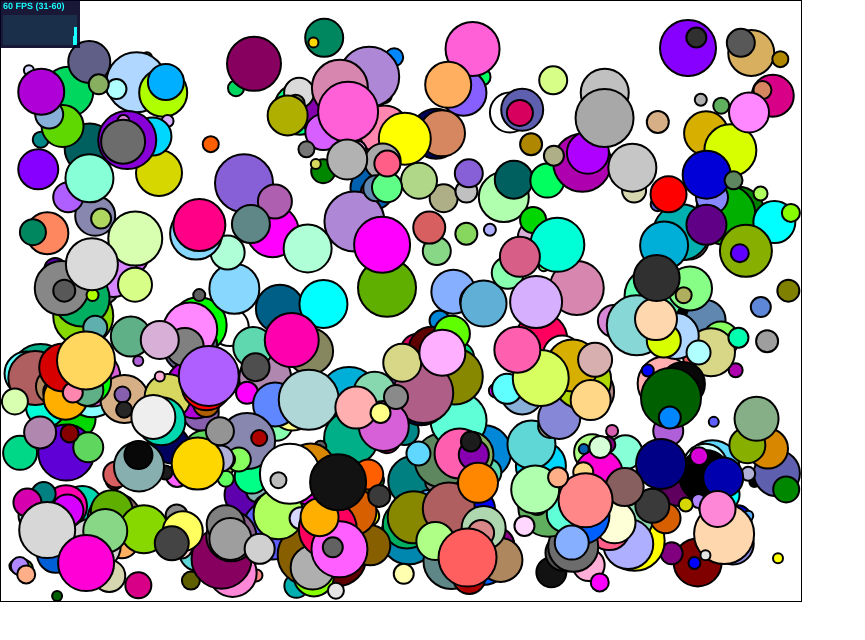
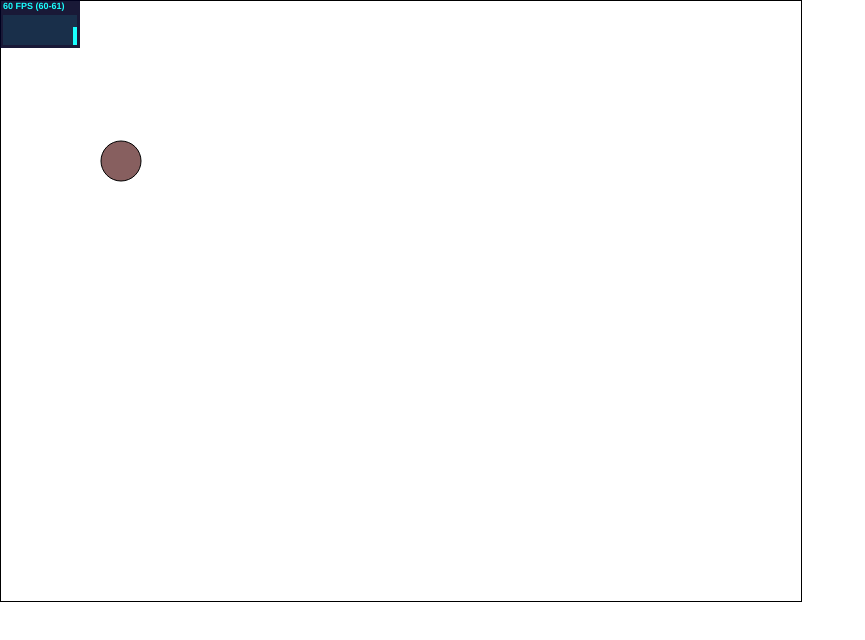
Before and after one commit to Sannita/gameJs, a plain HTML site: page WebContent/test.html in a window 1280 px wide. Shown: the whole page, without its empty margins (0-865 px from the left). Drawn offline with Linux system fonts and the light colour scheme.

Commit message:
test on state

```diff
--- a/WebContent/js/ball.js
+++ b/WebContent/js/ball.js
@@ -41,6 +41,9 @@
 		if( data.vy > 0 && data.y > world.getHeight() - 2 * data.radius){
 			data.y = world.getHeight() - 2 * data.radius;
 			data.vy *= -1;
+			data.bounce = true;
+		}else{
+			data.bounce = false;
 		}
 		if( data.vy < 0 && data.y < 0){
 			data.y = 0;
@@ -74,7 +77,12 @@
 		var x = alpha * data.x + (1 - alpha) * data.oldX + data.radius;
 		var y = alpha * data.y + (1 - alpha) * data.oldY + data.radius;
 		ctx.beginPath();
-		ctx.arc(x, y, data.radius, 0, Math.PI * 360);
+		if(data.bounce){
+			ctx.ellipse(x, y + data.radius * 0.15, data.radius / 0.85 , data.radius * 0.85, 0, 0, 2 * Math.PI);
+		}else{
+			ctx.arc(x, y, data.radius, 0, 2 * Math.PI);
+		}
+
 		ctx.fillStyle = data.color;
 		ctx.fill();
 		ctx.stroke();
--- a/WebContent/js/engine.js
+++ b/WebContent/js/engine.js
@@ -122,7 +122,7 @@
 		if(!(data instanceof EngineData))
 			throw new Error('Trying to call private method');
 
-		var tps = 50;
+		var tps = 25;
 		var dt = 1000 / tps;
 		var maxFrameSkip = 5;
 		var currentTime = performance.now();
--- a/WebContent/test.html
+++ b/WebContent/test.html
@@ -31,20 +31,21 @@ Your browser does not support the HTML5 canvas tag.
 	var world = new g.World(800,600);
 	var engine = new g.Engine(world, inputListener);
 	//var i = g.utils.getRandomInt(0,1023);
-	var start = 0;
+	/*var start = 0;
 	var end = 512;
 	var bar = new g.items.Bar(start, end, 5, 775);
 	bar.setColor('red');
 	bar.setPos(10,10);
 	world.addItem(bar);
 	engine.render();
+
 	var i = start;
 	function addBall(){
 		var size = g.utils.getRandomInt(5,30);
 		var startX = g.utils.getRandomInt(10,790 - 2*size);
 		var startY = g.utils.getRandomInt(30,590 - 2*size);
-		var startVx = g.utils.getRandomInt(-5,5);
-		var startVy = g.utils.getRandomInt(-5,5);
+		var startVx = g.utils.getRandomInt(-10,10);
+		var startVy = g.utils.getRandomInt(-10,10);
 		var color = g.utils.findColor(i%256);
 		var ball = new g.items.Ball(size);
 		ball.setPos(startX,startY);
@@ -74,13 +75,17 @@ Your browser does not support the HTML5 canvas tag.
 	}
 
 	addBall();
+*/
 
 
-/*
 	var ball1 = new g.items.Ball(20);
 	ball1.setPos(100,100);
 	ball1.setSpeed(0,0);
-	ball1.setAccel(0,0);
+	ball1.setAccel(0,1);
+	ball1.setColor(g.utils.findColor(g.utils.getRandomInt(0,256))['hexString']);
+	world.addItem(ball1);
+	engine.render();
+	engine.start();
 	/*var ball2 = new g.items.Ball(20);
 	ball2.setPos(500,100);
 	ball2.setSpeed(0,0);
@@ -90,7 +95,7 @@ Your browser does not support the HTML5 canvas tag.
 	item.setPos(100,100);
 	item.setSpeed(0,0);
 	//item.setAccel(0,0.1);*/
-/*	world.addItem(ball1);
+
 	/*world.addItem(ball2);*/
 /*  var color = g.utils.findColor(184)
 
```
